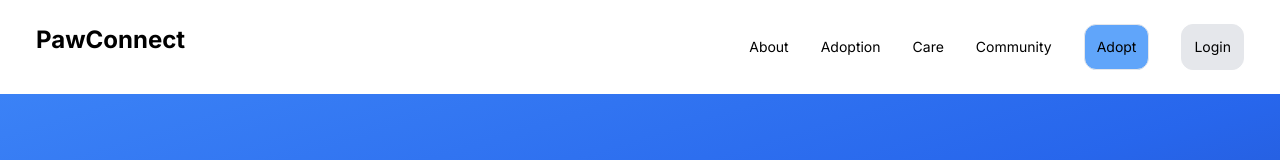
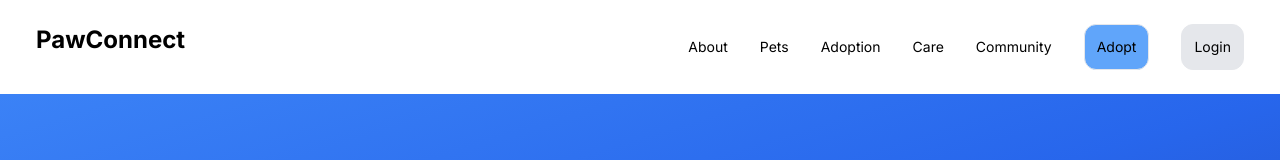
Before and after one commit to aashnaparikh1/PawConnect, a React (Vite) app in the folder frontend/: page / in a window 1280 px wide. Shown: the top 160 px of the page. Built offline with nearby package versions, Linux system fonts and the light colour scheme.

Commit message:
Add Routing

```diff
--- a/frontend/src/components/NavBar.jsx
+++ b/frontend/src/components/NavBar.jsx
@@ -10,6 +10,9 @@ export default function NavBar() {
       <div className=" flex justify-end gap-8 items-center text-sm">
         <div className="">
           <a href="">About</a>
+        </div>
+        <div className="">
+          <a href="">Pets</a>
         </div>
         <div className="">
           <Link to="/pets">Adoption</Link>
```
